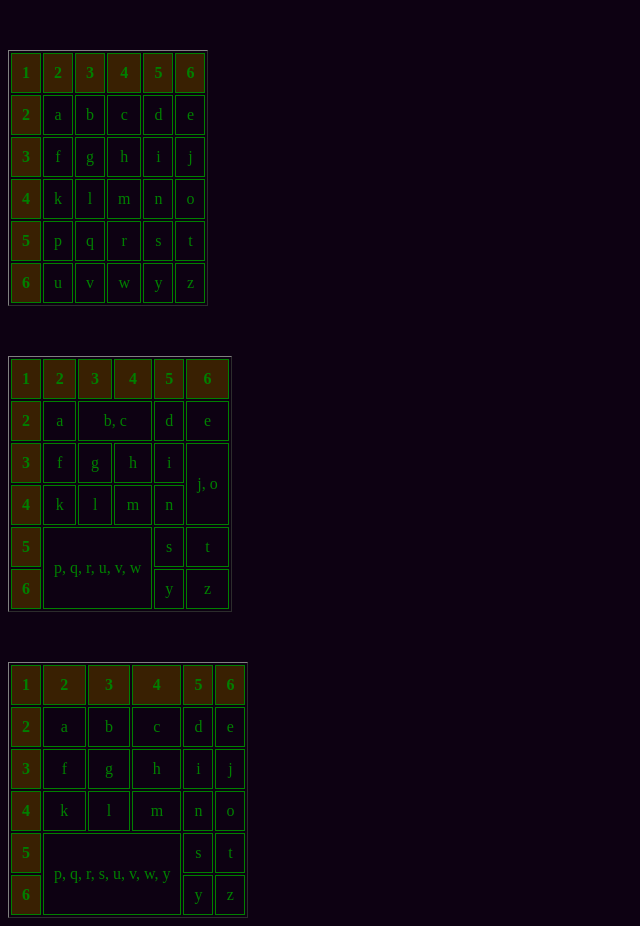
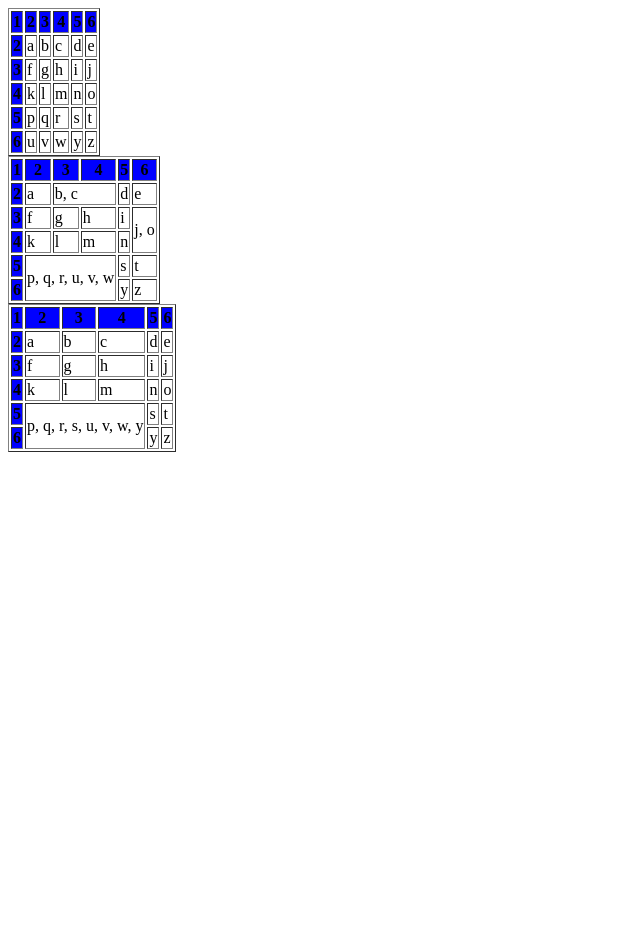
Before and after one commit to Byczur/zad10, a plain HTML site: page index.html in a window 1280 px wide. Shown: the whole page, without its empty margins (0-640 px from the left). After the commit the page ends 800 px from the top, so only its background shows below. Drawn offline with Linux system fonts and the light colour scheme.

Commit message:
Update style.css

```diff
--- a/style.css
+++ b/style.css
@@ -1,32 +1,4 @@
-body
-{
-    background-color: rgb(13, 1, 18);
-    color: green;
-}
-
 th
 {
-    border: 1px solid green;
-    padding: 10px;
-    text-align: center;
-    background-color: rgb(57, 32, 2);
+    background-color: blue;
 }
-
-td
-{
-    border: 1px solid green;
-    padding: 10px;
-    text-align: center;
-}
-
-
-.helsinki
-{
-    background-color: rgb(222, 240, 226);
-}
-
-table
-{
-    margin-top: 50px;
-
-}
```
